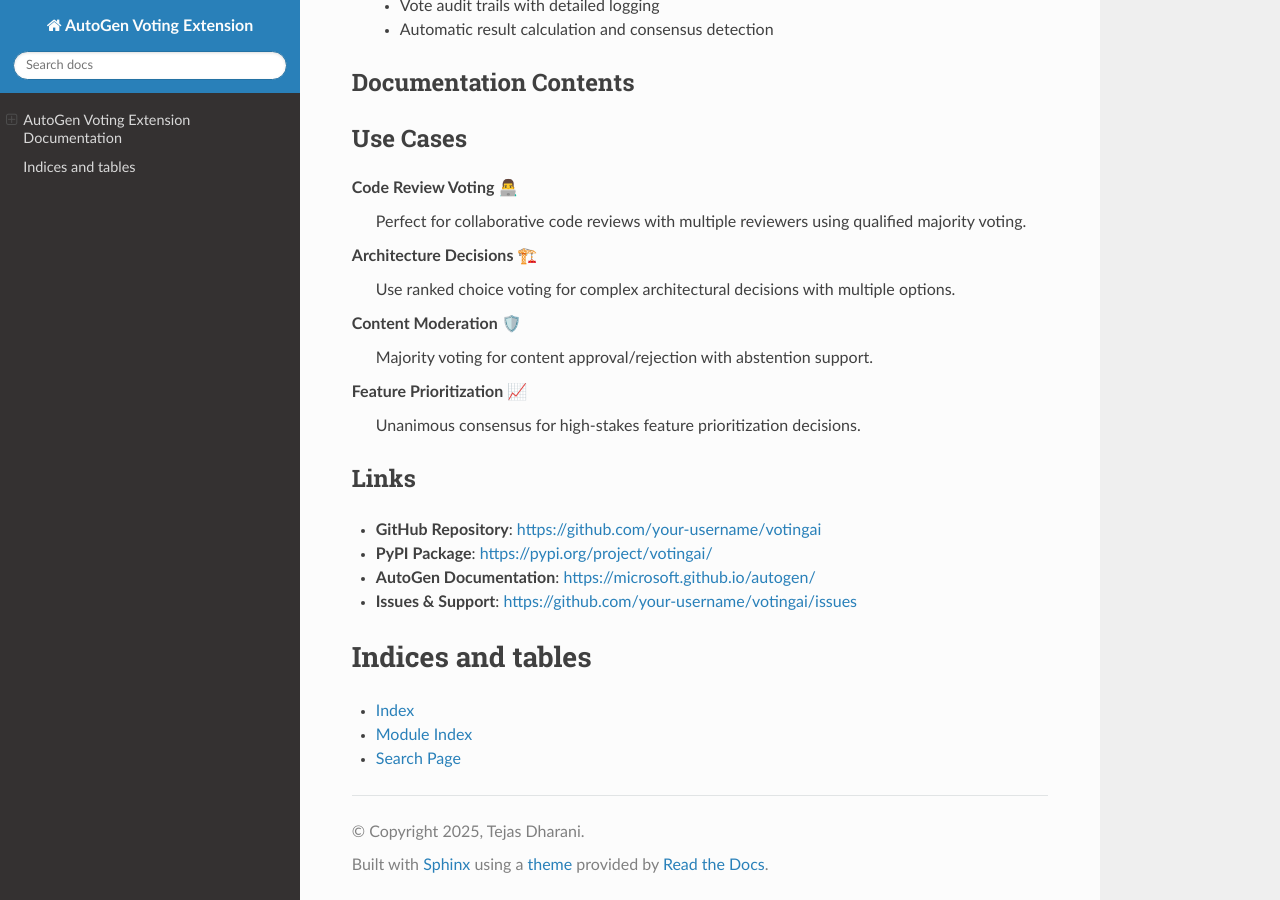
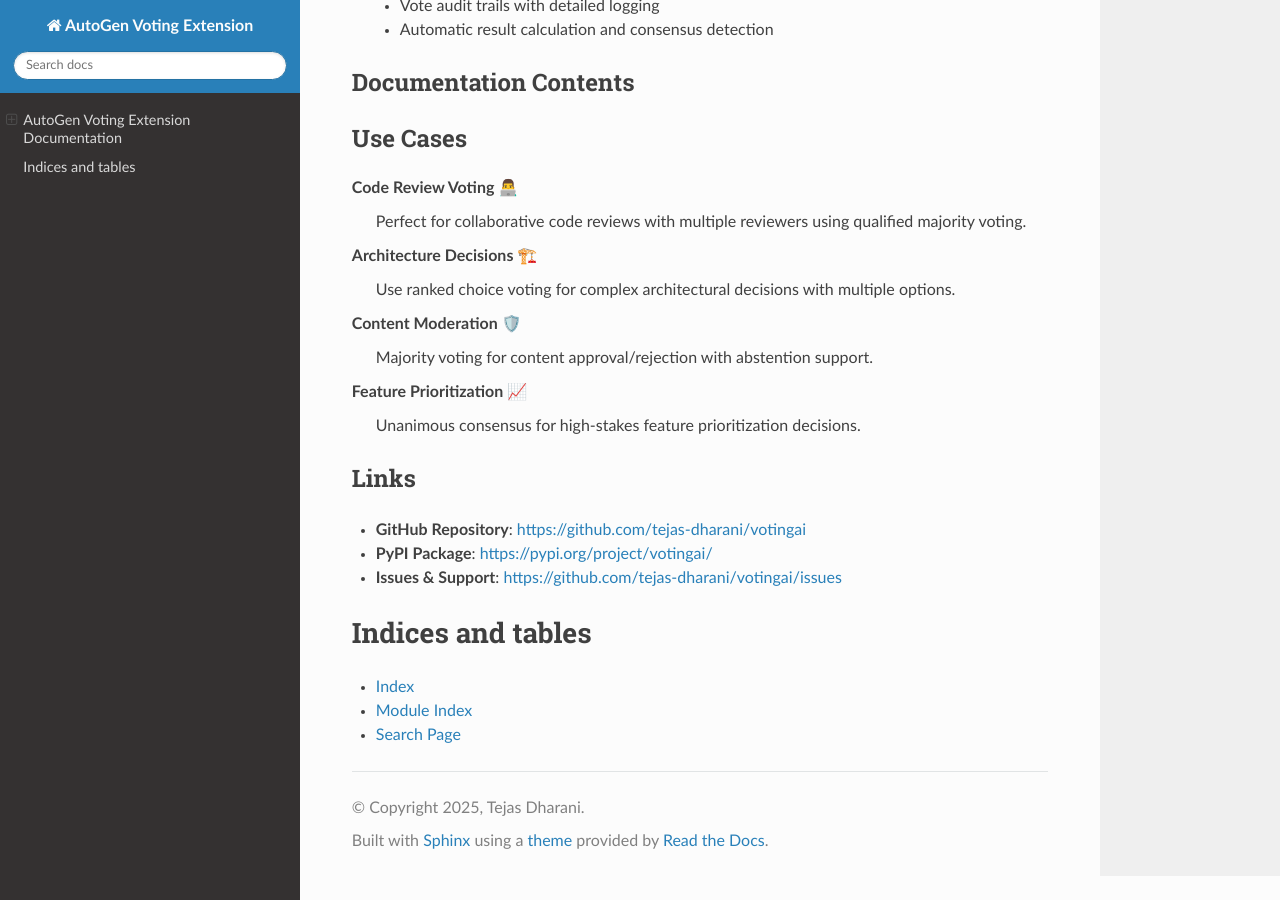
Before and after one commit to tejas-dharani/autogen-voting-extension, a Sphinx documentation site: the page built from docs/index.rst, in a window 1280 px wide and 900 px high, scrolled down 1858 px. Built offline with Sphinx 7.4.7 and the Read the Docs theme 3.1.0, drawn with Linux system fonts in a browser that asks for light colours; pages that are not in the unit, such as notebooks, are missing from menus.

Commit message:
updated files

```diff
--- a/docs/index.rst
+++ b/docs/index.rst
@@ -157,10 +157,9 @@ Use Cases
 Links
 -----
 
-* **GitHub Repository**: https://github.com/your-username/votingai
+* **GitHub Repository**: https://github.com/tejas-dharani/votingai
 * **PyPI Package**: https://pypi.org/project/votingai/
-* **AutoGen Documentation**: https://microsoft.github.io/autogen/
-* **Issues & Support**: https://github.com/your-username/votingai/issues
+* **Issues & Support**: https://github.com/tejas-dharani/votingai/issues
 
 Indices and tables
 ==================
--- a/pyproject.toml
+++ b/pyproject.toml
@@ -4,7 +4,7 @@ build-backend = "setuptools.build_meta"
 
 [project]
 name = "votingai"
-version = "0.1.0"
+version = "1.0.1"
 description = "VotingAI: Democratic Multi-Agent Systems Built on AutoGen"
 readme = "README.md"
 requires-python = ">=3.10"
--- a/src/votingai/__init__.py
+++ b/src/votingai/__init__.py
@@ -2,5 +2,5 @@
 
 from .voting_group_chat import VoteType, VotingGroupChat, VotingMethod, VotingPhase
 
-__version__ = "0.1.0"
+__version__ = "1.0.1"
 __all__ = ["VotingGroupChat", "VotingMethod", "VoteType", "VotingPhase"]
```
Also changed, not shown: README.md (+0 -1 lines), 1 other file.
